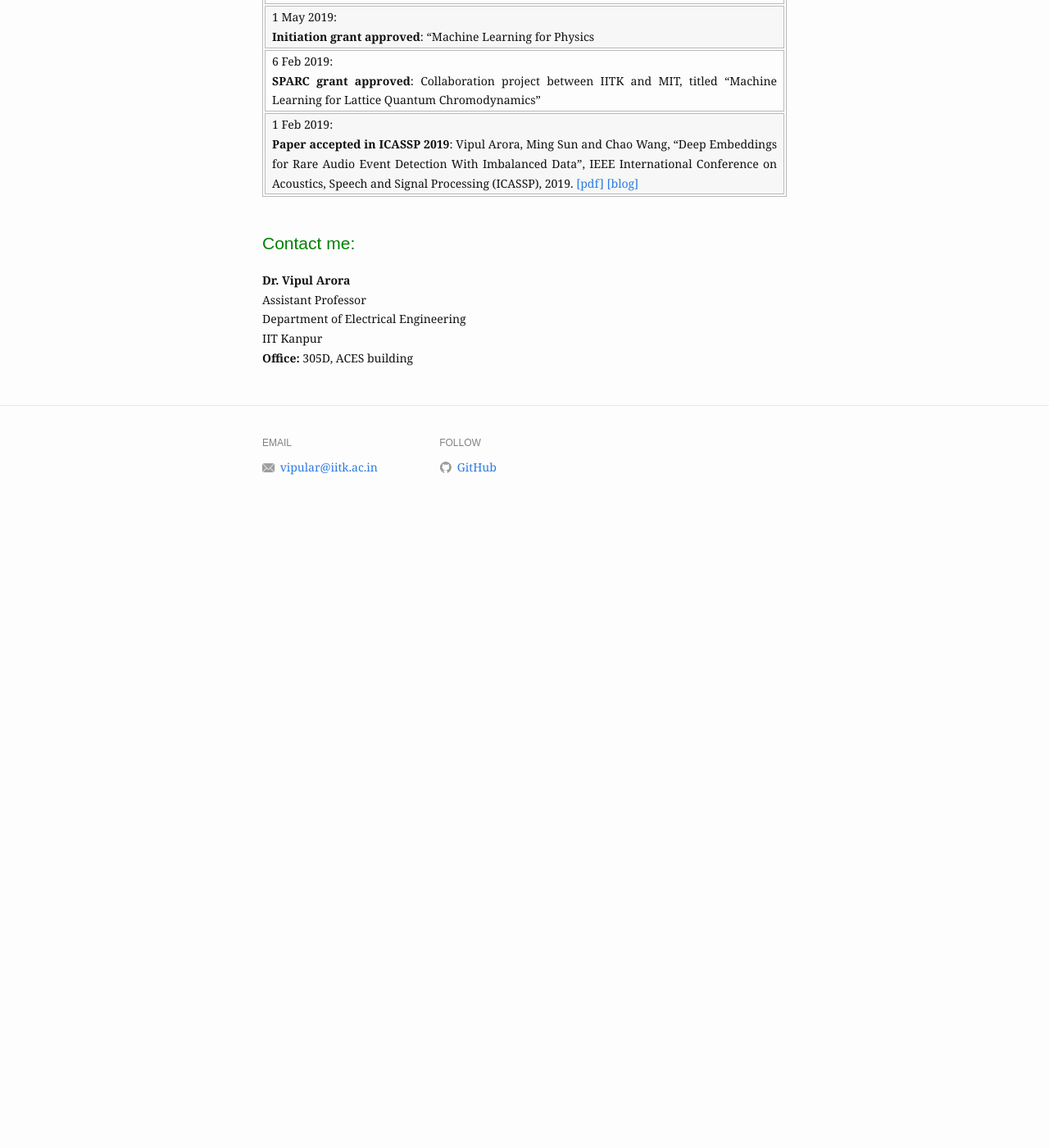
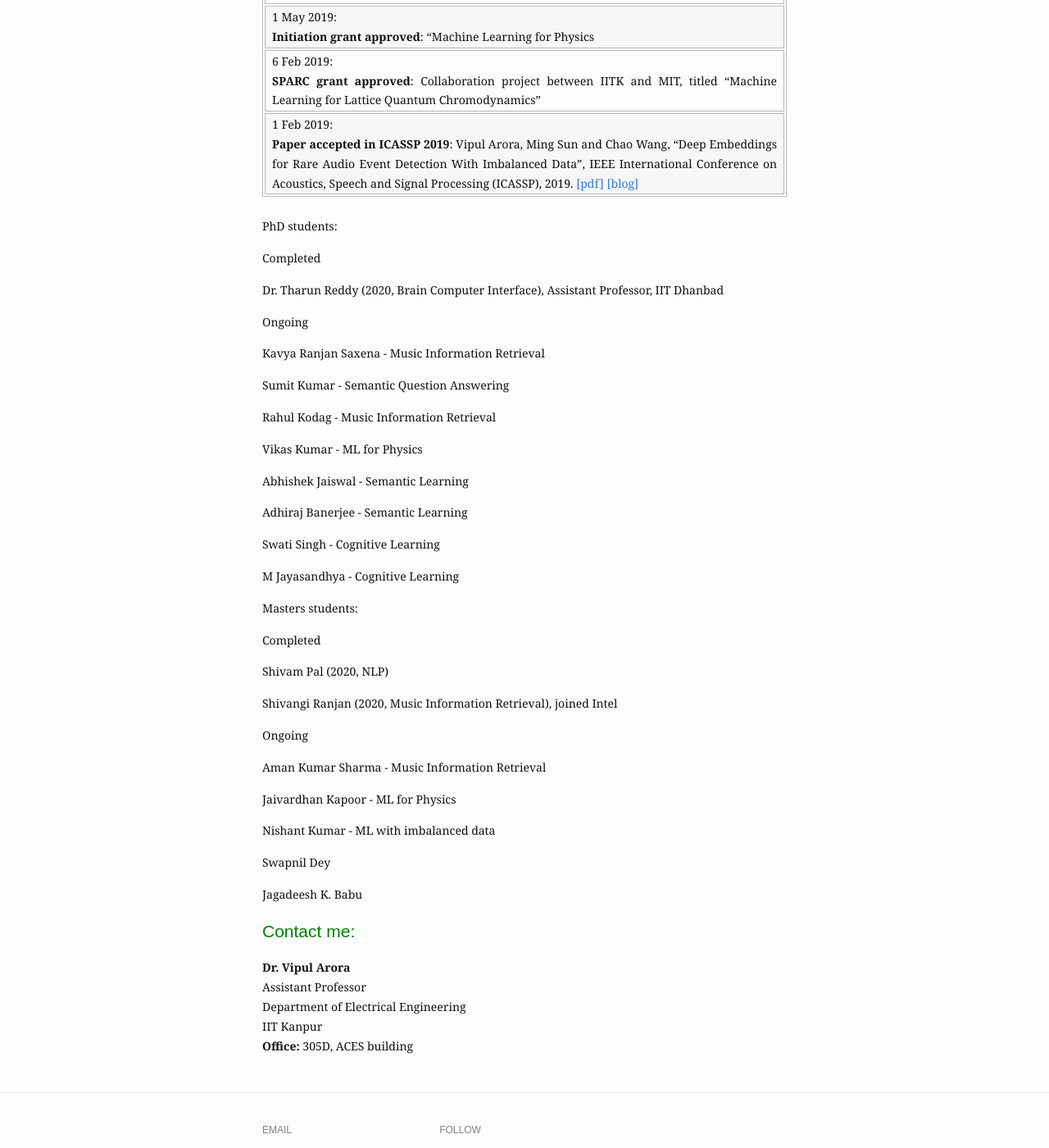
Before and after one commit to vipular/vipular.github.io, a Jekyll site: the page built from index.md, in a window 1280 px wide and 1400 px high, scrolled down 1553 px. Shown: the whole window at 82% size. Built offline with Jekyll 4.4.1, drawn with Linux system fonts in a browser that asks for light colours; before the commit the page ends 2183 px from its top, so only the background shows below that.

Commit message:
Update index.md

```diff
--- a/index.md
+++ b/index.md
@@ -38,6 +38,51 @@ I received my B.Tech. and Ph.D. degrees in [<ins>Electrical Engineering</ins>](h
 | 1 Feb 2019:<br>**Paper accepted in ICASSP 2019**: Vipul Arora, Ming Sun and Chao Wang, "Deep Embeddings for Rare Audio Event Detection With Imbalanced Data", IEEE International Conference on Acoustics, Speech and Signal Processing (ICASSP), 2019. [[pdf]](https://drive.google.com/file/d/1Z7wCbKnz1YqvVVmQF40FeXUGIrpkgY3t/view) [[blog]](https://www.amazon.science/blog/to-correct-imbalances-in-training-data-dont-oversample-cluster) |
 
 <br/>
+PhD students:
+
+Completed
+
+Dr. Tharun Reddy (2020, Brain Computer Interface), Assistant Professor, IIT Dhanbad
+
+Ongoing
+
+Kavya Ranjan Saxena - Music Information Retrieval
+
+Sumit Kumar - Semantic Question Answering
+
+Rahul Kodag - Music Information Retrieval
+
+Vikas Kumar - ML for Physics
+
+Abhishek Jaiswal - Semantic Learning
+
+Adhiraj Banerjee - Semantic Learning
+
+Swati Singh - Cognitive Learning
+
+M Jayasandhya - Cognitive Learning
+
+Masters students:
+
+Completed
+
+Shivam Pal (2020, NLP)
+
+Shivangi Ranjan (2020, Music Information Retrieval), joined Intel
+
+Ongoing
+
+Aman Kumar Sharma - Music Information Retrieval
+
+Jaivardhan Kapoor - ML for Physics
+
+Nishant Kumar - ML with imbalanced data
+
+Swapnil Dey
+
+Jagadeesh K. Babu
+
+
 
 ## <span style="color: Green">Contact me:</span>
 **Dr. Vipul Arora**
```
